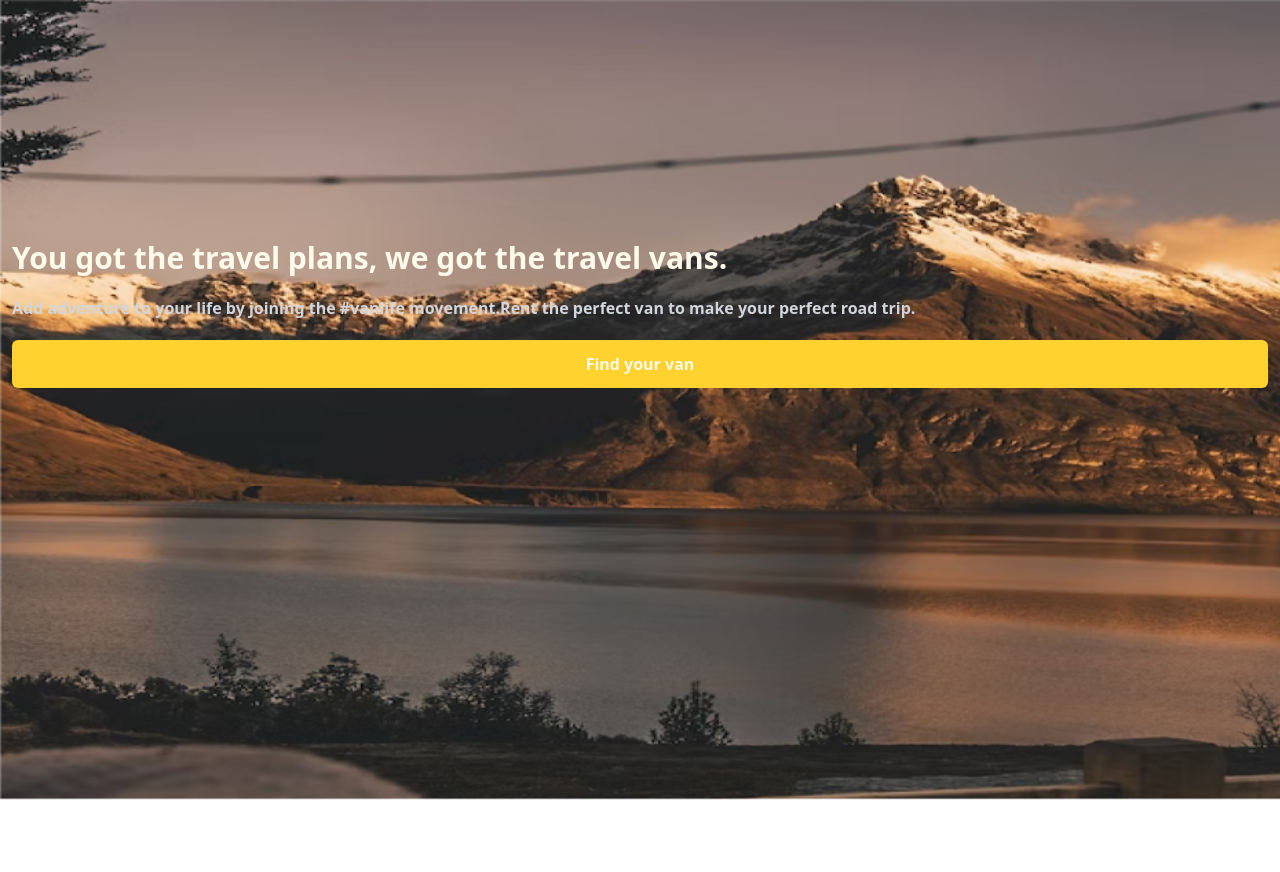
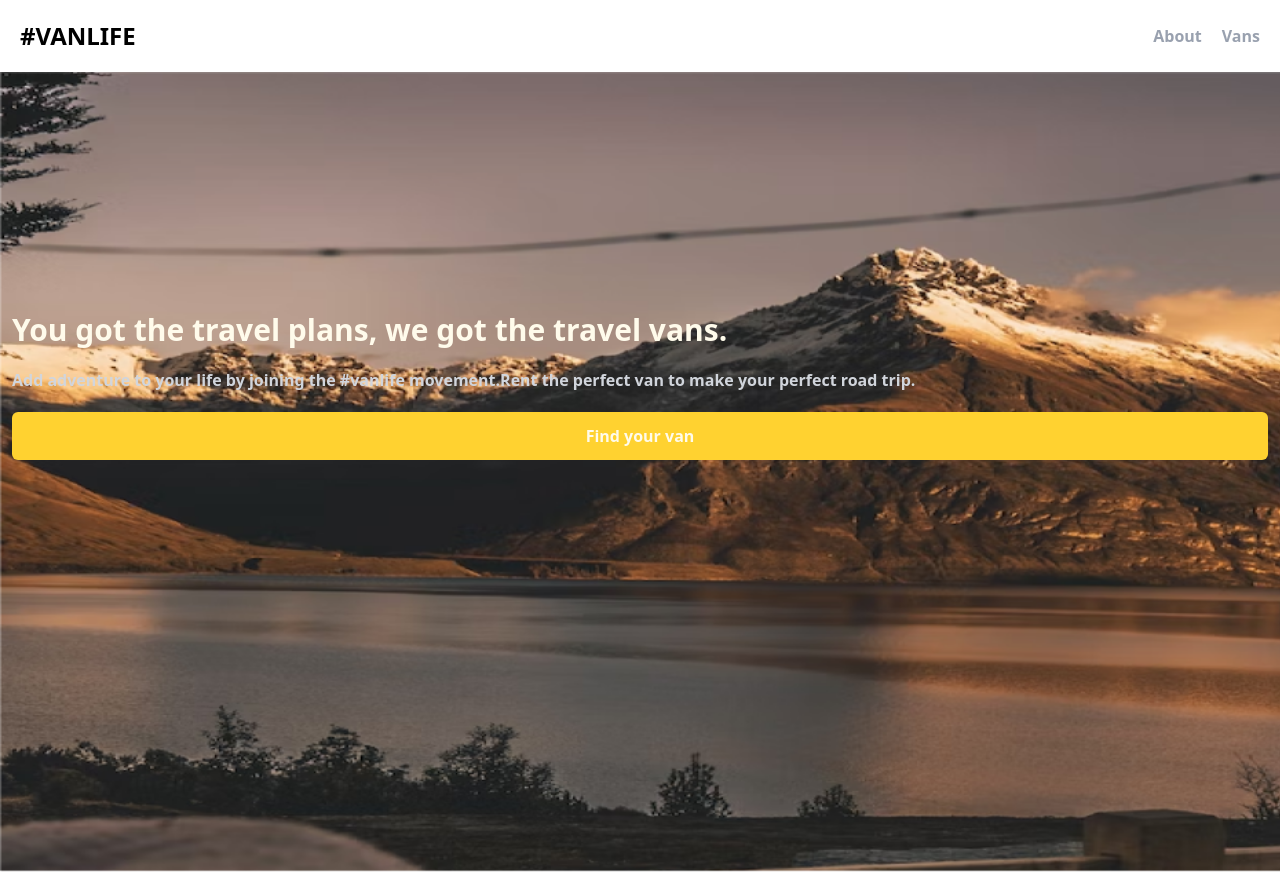
Before and after one commit to ar4scode/van-life-webpage, a React (Vite) app: page / in a window 1280 px wide. Before the commit the page ends 800 px from the top, so only its background shows below. Built offline with nearby package versions, Linux system fonts and the light colour scheme.

Commit message:
Add fixed navbar for all pages and create a route to access all pages

```diff
--- /dev/null
+++ b/src/components/Header.jsx
@@ -0,0 +1,15 @@
+import { Link } from "react-router";
+
+const Header = () => {
+  return (
+    <div className="bg-white flex justify-between items-center p-5 font-sans">
+      <Link className="font-extrabold text-2xl" to="/">#VANLIFE</Link>
+      <div className=" flex gap-5">
+        <Link className="text-gray-400 font-semibold" to="about">About</Link>
+        <Link className="text-gray-400 font-semibold" to="vans">Vans</Link>
+      </div>
+    </div>
+  )
+}
+
+export default Header;
--- a/src/components/Home.jsx
+++ b/src/components/Home.jsx
@@ -1,13 +1,17 @@
 import homeBg from '../assets/home-hero.png'
 import { Link } from 'react-router';
+import Header from './Header';
 
 const Home = () => {
   return (
-    <div className="w-full h-lvh bg-cover flex flex-col gap-5 font-sans gra px-3" style={{backgroundImage: `url(${homeBg})`}}>
-      <h1 className='text-amber-50 font-bold text-3xl mt-60'>You got the travel plans, we got the travel vans.</h1>
-      <p className='text-gray-300 font-semibold'>Add adventure to your life by joining the #vanlife movement.Rent the perfect van to make your perfect road trip.</p>
-      <Link className='bg-amber-300 text-center p-3 rounded-md font-bold text-amber-50' to="/vans" >Find your van</Link>
-    </div>
+    <>
+      <Header />
+      <div className="w-full h-lvh bg-cover flex flex-col gap-5 font-sans gra px-3" style={{backgroundImage: `url(${homeBg})`}}>
+        <h1 className='text-amber-50 font-bold text-3xl mt-60'>You got the travel plans, we got the travel vans.</h1>
+        <p className='text-gray-300 font-semibold'>Add adventure to your life by joining the #vanlife movement.Rent the perfect van to make your perfect road trip.</p>
+        <Link className='bg-amber-300 text-center p-3 rounded-md font-bold text-amber-50' to="/vans" >Find your van</Link>
+      </div>
+    </>
   )
 }
 
```
